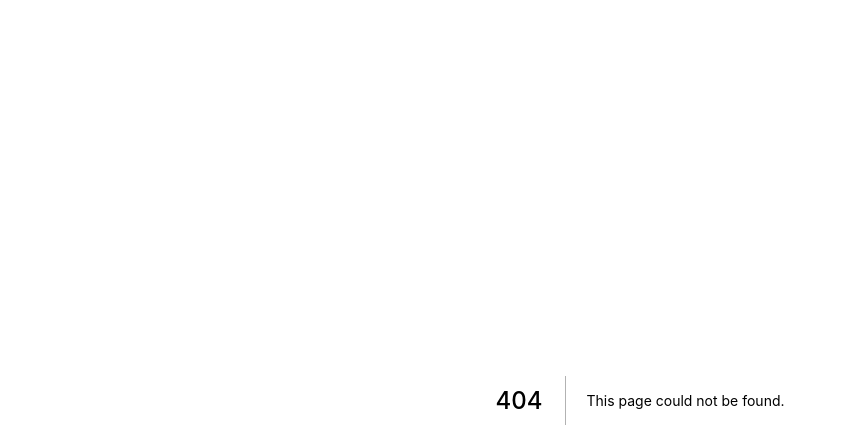
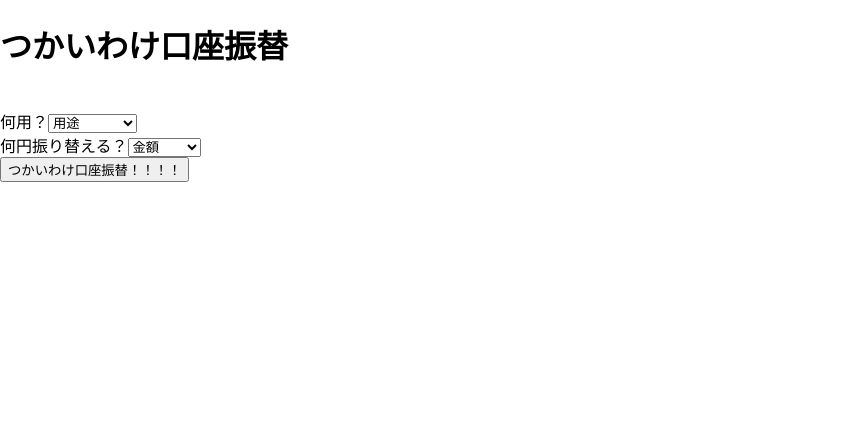
Before and after one commit to yuko1113/pair1-sunabar-pj, a Next.js app in the folder next/: page /spaccounts-transfer in a window 1280 px wide. Before the commit this address had no page. Shown: the top 448 px of the page, without its empty margins (0-847 px from the left). Built offline with nearby package versions, Linux system fonts and the light colour scheme.

Commit message:
つかいわけ口座の画面の実装(口座番号はnot本番用)

```diff
--- /dev/null
+++ b/next/pages/api/spAccount.tsx
@@ -0,0 +1,23 @@
+import type { NextApiRequest, NextApiResponse } from "next";
+
+export default async function handler(req: NextApiRequest, res:NextApiResponse<Data>) {
+
+    const { depositSpAccount, paymentAmount } = req.body
+
+    const myHeaders = new Headers();
+    myHeaders.append("Accept", "application/json;charset=UTF-8");
+    myHeaders.append("Content-Type", "application/json;charset=UTF-8");
+    myHeaders.append("x-access-token", "ZDRjNDFkOTFmZjJlYzRhNTA0ZWI3MDkz");
+
+    const raw = JSON.stringify({ "depositSpAccountId":depositSpAccount,"debitSpAccountId":"SP30110005067","currencyCode":"JPY","paymentAmount":paymentAmount});
+    const requestOptions = {
+        method: 'POST',
+        headers: myHeaders,
+        body: raw,
+        redirect: 'follow'
+    };
+
+    const response = await fetch("https://api.sunabar.gmo-aozora.com/personal/v1/transfer/spaccounts-transfer", requestOptions);
+    const data = await response.json();
+    res.status(200).json({data});
+}
--- /dev/null
+++ b/next/pages/spaccounts-transfer.tsx
@@ -0,0 +1,41 @@
+import axios from "axios";
+import React,{ useState } from "react";
+
+export default function spaAcc() {
+    const [depositSpAccount, setdepositSpAccount] = useState<string>("");
+    const [paymentAmount, setpaymentAmount] = useState<string>("");
+
+    const postSpa = () => {
+        axios.post('api/spAccount', {
+            depositSpAccount,
+            paymentAmount
+        })
+    }
+
+    return(
+        <div>
+            <h1>つかいわけ口座振替</h1>
+            <br></br>
+            <label>何用？</label>
+            <select value={depositSpAccount} onChange={(e: React.ChangeEvent<HTMLSelectElement>) => setdepositSpAccount(e.currentTarget.value)}>
+                <option value="0">用途</option>
+                <option value={"SP50220278959"}>おこづかい</option>
+                <option value={"saving"}>貯金</option>
+                <option value={"investing"}>投資</option>
+            </select>
+            <br></br>
+            <label>何円振り替える？</label>
+            <select value={paymentAmount} onChange={(e: React.ChangeEvent<HTMLSelectElement>) => setpaymentAmount(e.currentTarget.value)}>
+                <option value="A">金額</option>
+                <option value={"1000"}>1000円</option>
+                <option value={"3000"}>3000円</option>
+                <option value={"5000"}>5000円</option>
+                <option value={"10000"}>10000円</option>
+                <option value={"15000"}>15000円</option>
+                <option value={"20000"}>20000円</option>
+            </select>
+            <br></br>
+            <button onClick = {postSpa}>つかいわけ口座振替！！！！</button>
+        </div>
+    )
+}
```
